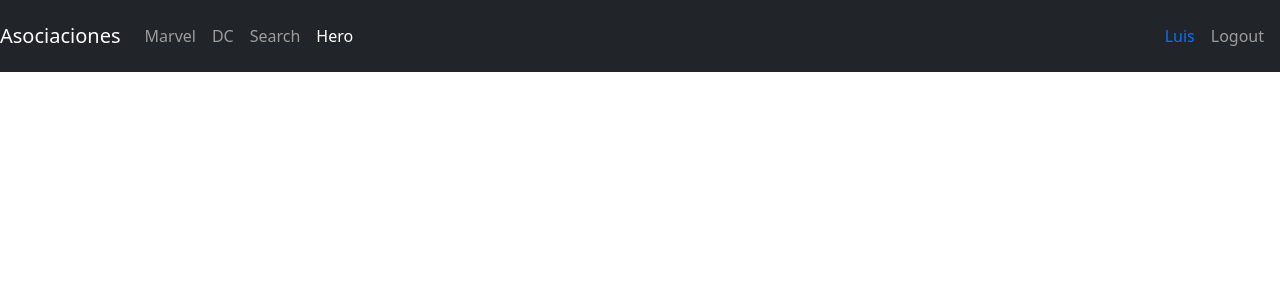
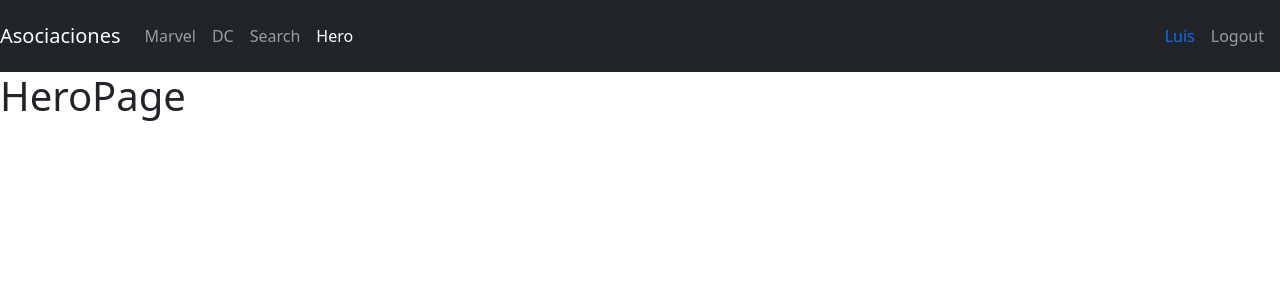
Before and after one commit to luismedellin/07-heroes-spa-ts, a React (Vite) app: page /hero/dc-arrow in a window 1280 px wide. Shown: the top 300 px of the page. Built offline with nearby package versions, Linux system fonts and the light colour scheme.

Commit message:
14: 197. Leer argumentos por URL

```diff
--- /dev/null
+++ b/src/heroes/helpers/getHeroById.ts
@@ -0,0 +1,5 @@
+import { heroes } from "../data/heroes"
+
+export const getHeroById = (id: string) => {
+    return heroes.find(hero => hero.id === id);
+}
--- a/src/heroes/index.ts
+++ b/src/heroes/index.ts
@@ -1,5 +1,6 @@
 export * from './components/HeroCard';
 export * from './components/HeroList';
+export * from './helpers/getHeroById';
 export * from './helpers/getHoroesByPublisher';
 export * from "./pages/DcPage";
 export * from "./pages/HeroPage";
--- a/src/heroes/pages/HeroPage.tsx
+++ b/src/heroes/pages/HeroPage.tsx
@@ -1,4 +1,15 @@
+import { Navigate, useParams } from "react-router-dom"
+import { getHeroById } from "..";
+
 export const HeroPage = () => {
+
+  const {id} = useParams();
+  const hero = getHeroById(id);
+
+  if (!hero) {
+    return <Navigate to="/marvel" />
+  }
+
   return (
     <h1>HeroPage</h1>
   )
--- a/src/heroes/routes/HeroesRoutes.tsx
+++ b/src/heroes/routes/HeroesRoutes.tsx
@@ -12,7 +12,7 @@
         <Route path="marvel" element={<MarvelPage />} />
         <Route path="dc" element={<DcPage />} />
         <Route path="search" element={<SearchPage />} />
-        <Route path="hero" element={<HeroPage />} />
+        <Route path="hero/:id" element={<HeroPage />} />
 
         {/* Search, Heroe by id */}
 
```
